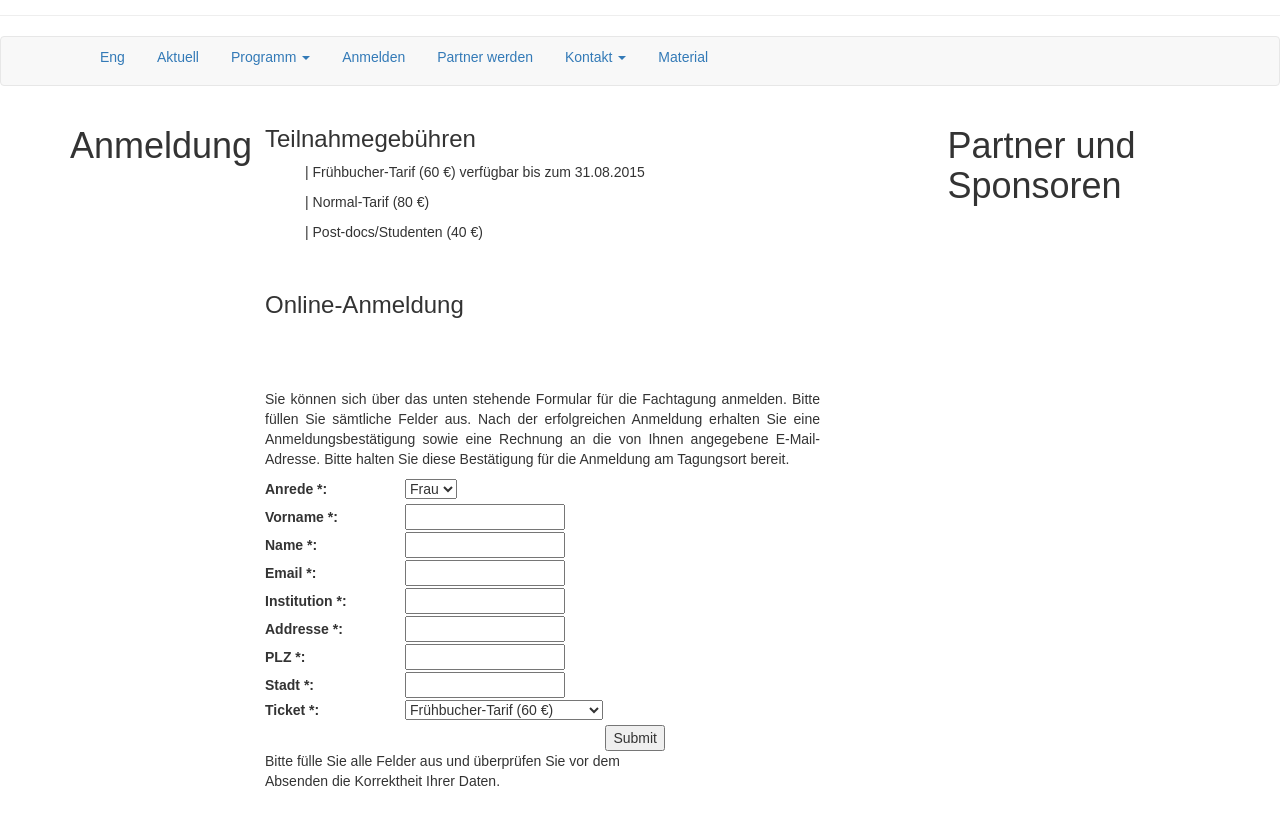
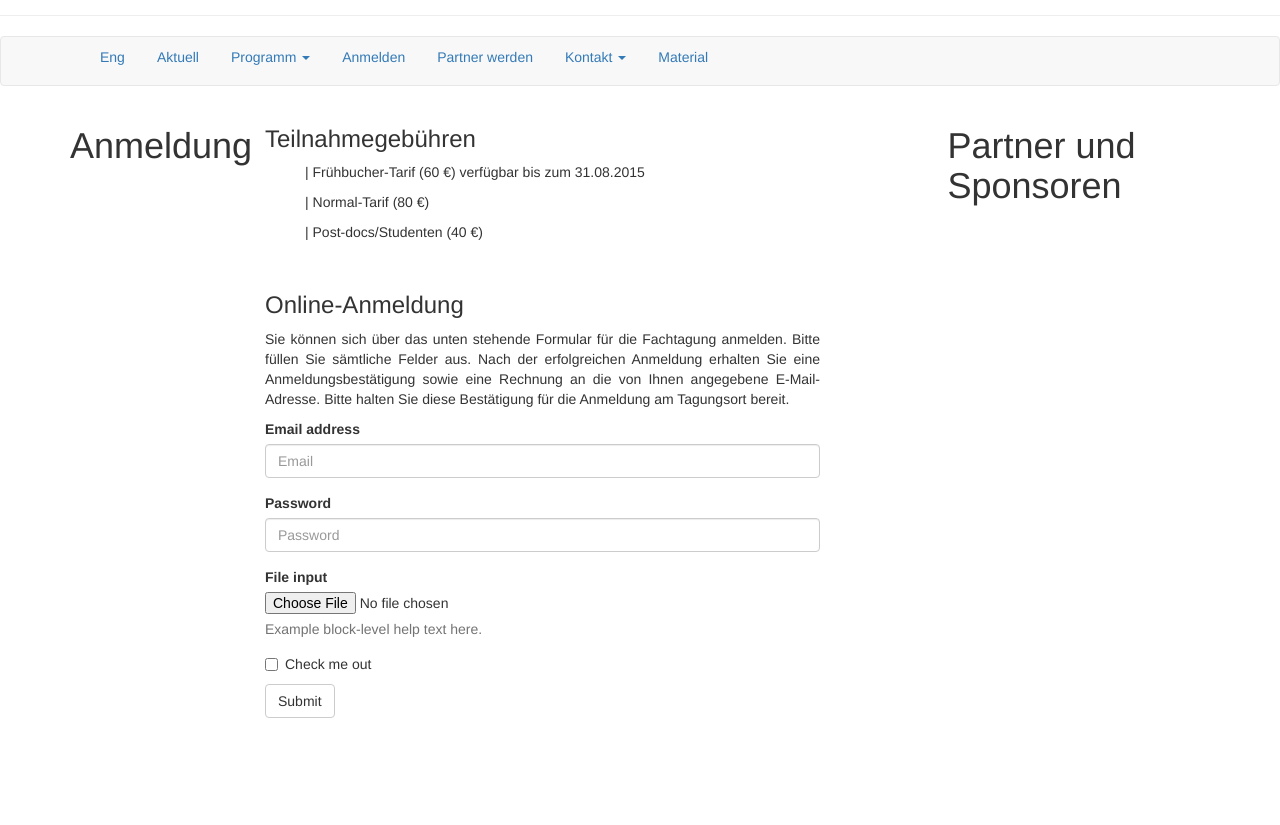
Before and after one commit to susedev/test, a Jekyll site: the page built from anmeldung.html, in a window 1280 px wide, cut to the strip 131-962 px from the top of the page. Shown: the top 825 px of the strip. Built offline with Jekyll 4.4.1, drawn with Linux system fonts in a browser that asks for light colours; nearby versions of some CDN libraries; after the commit the page ends 900 px from its top, so only the background shows below that.

Commit message:
Edit from JekyllCMS

```diff
--- a/anmeldung.html
+++ b/anmeldung.html
@@ -13,50 +13,16 @@ title: Anmeldung
 
 <h3>Online-Anmeldung</h3>
 
-<p>&nbsp;</p>
-
-<p>&nbsp;</p>
-
 <p style="text-align: justify;">Sie k&ouml;nnen sich &uuml;ber das unten stehende Formular f&uuml;r die Fachtagung anmelden. Bitte f&uuml;llen Sie s&auml;mtliche Felder aus. Nach der erfolgreichen Anmeldung erhalten Sie eine Anmeldungsbest&auml;tigung sowie eine Rechnung an die von Ihnen angegebene E-Mail-Adresse. Bitte halten Sie diese Best&auml;tigung f&uuml;r die Anmeldung am Tagungsort bereit.</p>
 
-<p>
-<style type="text/css">body {font-family:Arial, Sans-Serif;}
+<form>
+<div class="form-group"><label for="exampleInputEmail1">Email address</label> <input class="form-control" id="exampleInputEmail1" placeholder="Email" type="email" /></div>
 
-            #container {width:400px; margin:0 left;}
-            form label {display:inline-block; width:140px;}
-            form input[type="text"],
-            form input[type="email"] {width:160px;}
+<div class="form-group"><label for="exampleInputPassword1">Password</label> <input class="form-control" id="exampleInputPassword1" placeholder="Password" type="password" /></div>
 
-            form .line {clear:both;}
-            form .line.submit {text-align:right;}
-            form .select {clear:both;}
-</style>
-</p>
-
-<div id="container">
-<form>
-<div class="styled-select"><label for="title">Anrede *: </label><select><option>Frau</option><option>Herr</option><option>Prof.</option><option>Dr.</option> </select></div>
-
-<div class="line"><label for="first_name">Vorname *: </label><input id="first_name" type="text" /></div>
-
-<div class="line"><label for="last_name">Name *: </label><input id="last_name" type="text" /></div>
-
-<div class="line"><label for="email">Email *: </label><input id="email" type="email" /></div>
-
-<div class="line"><label for="organization">Institution *: </label><input id="organization" type="text" /></div>
-
-<div class="line"><label for="add">Addresse *: </label><input id="add" type="text" /></div>
-
-<div class="line"><label for="ptc">PLZ *: </label><input id="ptc" type="text" /></div>
-
-<div class="line"><label for="city">Stadt *: </label><input id="city" type="text" /></div>
-
-<div class="styled-select"><label for="ticket">Ticket *: </label><select><option>Fr&uuml;hbucher-Tarif (60 &euro;)</option><option>Normal-Tarif (80&euro;) (</option><option>Post-docs/Studenten (40&euro;) (</option> </select></div>
-
-<div class="line submit"><input type="submit" value="Submit" /></div>
-
-<p>Bitte f&uuml;lle Sie alle Felder aus und &uuml;berpr&uuml;fen Sie vor dem Absenden die Korrektheit Ihrer Daten.</p>
-</form>
+<div class="form-group"><label for="exampleInputFile">File input</label> <input id="exampleInputFile" type="file" />
+<p class="help-block">Example block-level help text here.</p>
 </div>
 
-<p>&nbsp;</p>
+<div class="checkbox"><label><input type="checkbox" /> Check me out </label></div>
+<button class="btn btn-default" type="submit">Submit</button></form>
```
